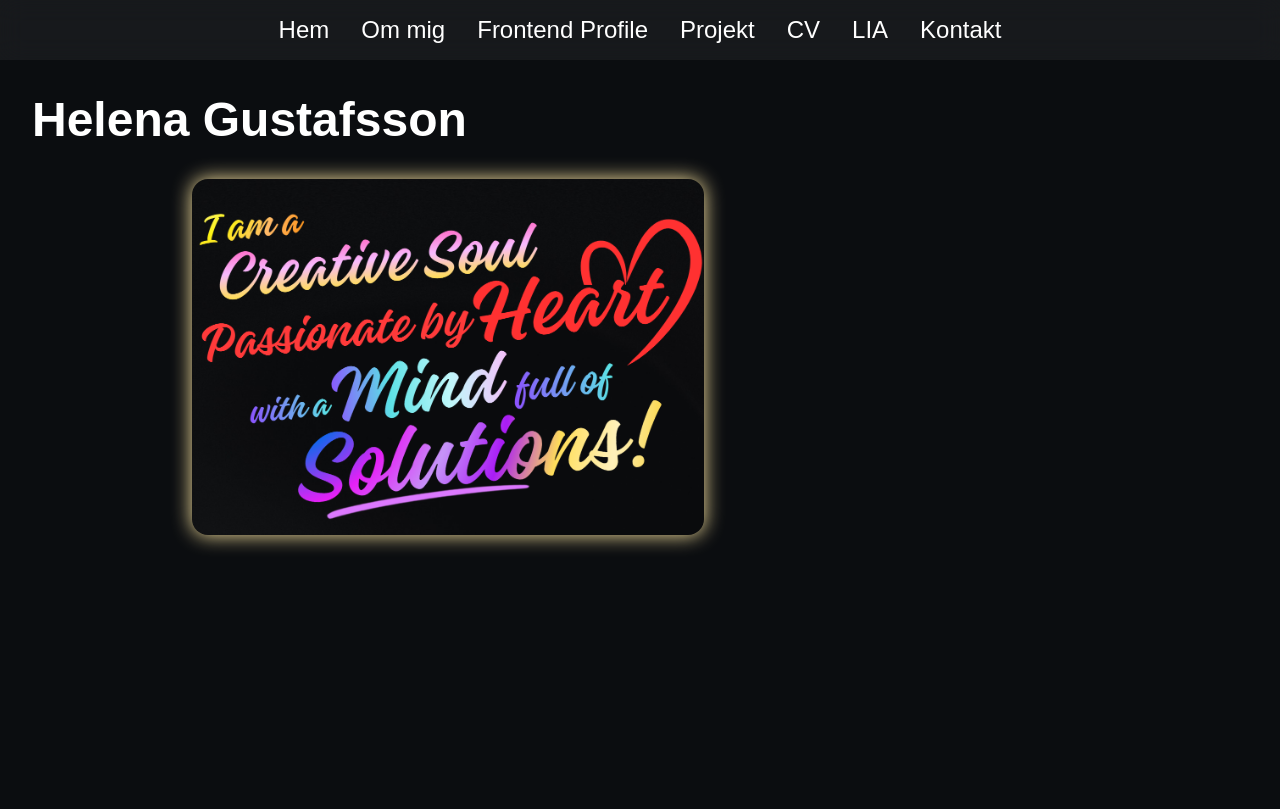
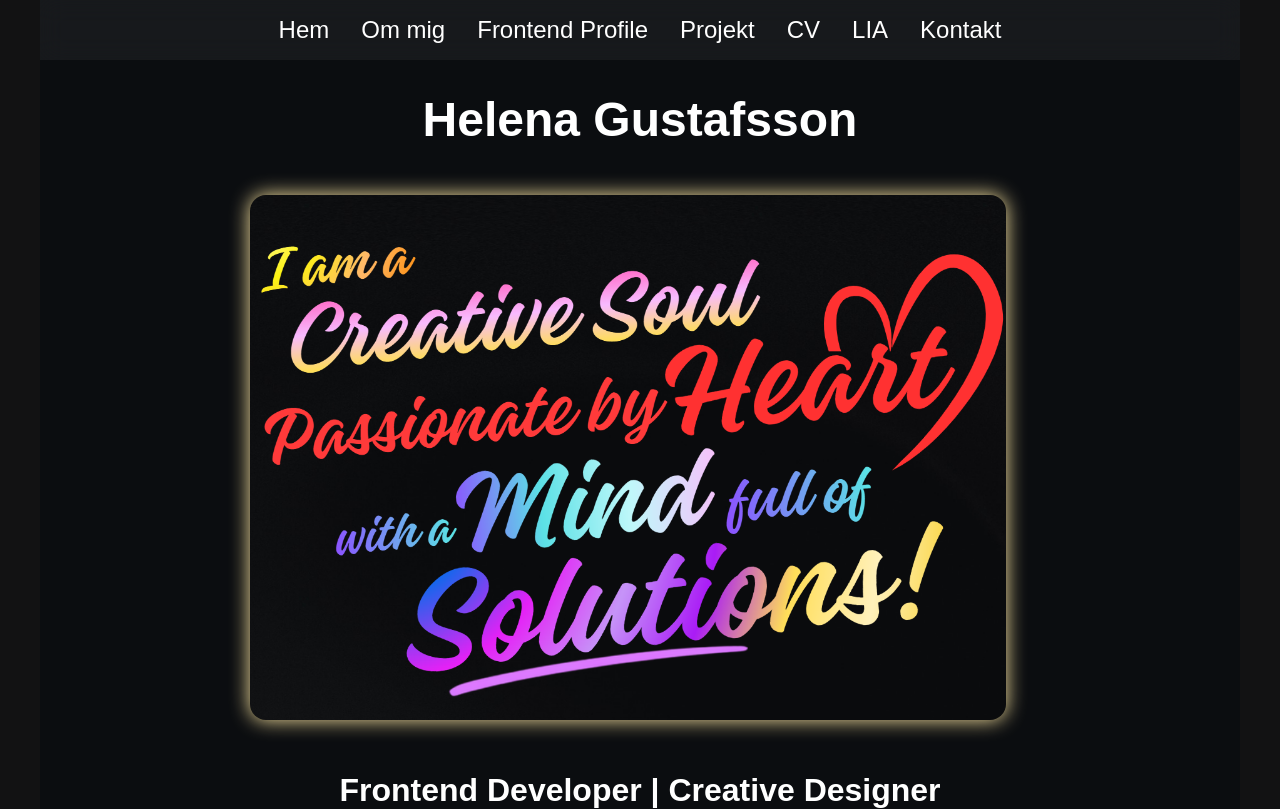
Before and after one commit to Helena-Gustafsson/Helena-Gustafsson-Portfolio-2026-React, a React (Vite) app: page / in a window 1280 px wide. Built offline with nearby package versions, Linux system fonts and the light colour scheme; a web font is replaced by a local one.

Commit message:
feat: layout

```diff
--- a/src/App.css
+++ b/src/App.css
@@ -3,6 +3,7 @@
 :root {
   /* Färger */
   --color-bg: #0b0d10;
+  --nav-outer-bg: rgba(255, 255, 255, 0.05);
   --color-text: #ffffff;
   --color-text-soft: #d0d0d0;
 
@@ -39,10 +40,10 @@
 }
 
 body {
-  background-color: var(--color-bg);
-  color: var(--color-text);
-  font-family: var(--font-stack);
-  min-height: 100vh;
+    background: #121213;
+    color: var(--color-text);
+    font-family: var(--font-stack);
+    min-height: 100vh;
 }
 
 h1,
@@ -56,6 +57,7 @@ h6 {
 
 h1 {
   margin: 2rem;
+  text-align: center;
   font-size: 3rem;
 }
 
@@ -72,3 +74,9 @@ a {
 ul {
   list-style: none;
 }
+
+.pageContainer {
+    max-width: var(--max-width);
+    margin: 0 auto; background-color:
+    var(--color-bg); min-height: 100vh;
+}
--- a/src/App.tsx
+++ b/src/App.tsx
@@ -12,14 +12,15 @@ function App() {
 
   const [activeSection, setActiveSection] = useState("home");
   return (
-  <>
+  <main className="pageContainer">
   <Navbar setActiveSection={setActiveSection} />
   <h1>Helena Gustafsson</h1>
   {activeSection === "home" && <Home />}
   {activeSection === "about" && <About />}
   {activeSection === "frontend" && <FrontendProfile />}
   {activeSection === "lia" && <LIA />} {activeSection === "projects" && <Projects />}
-  {activeSection === "cv" && <CV />} {activeSection === "contact" && <Contact />} </>
+  {activeSection === "cv" && <CV />} {activeSection === "contact" && <Contact />}
+  </main>
   );
 }
 export default App;
--- a/src/sections/Home.tsx
+++ b/src/sections/Home.tsx
@@ -3,9 +3,12 @@ import styles from '../styles/Home.module.css';
 
 function Home() {
     return (
+    <>
     <div className={styles.creativeImageContainer}>
     <CreativeImage />
     </div>
+    <h2 className={styles.title}>Frontend Developer  |  Creative Designer </h2>
+    </>
     );
 }
 
--- a/src/styles/CreativeImage.module.css
+++ b/src/styles/CreativeImage.module.css
@@ -6,5 +6,4 @@
 
     z-index: 3;
 
-    margin-left: 30%;
 }
--- a/src/styles/Home.module.css
+++ b/src/styles/Home.module.css
@@ -1,11 +1,19 @@
 .creativeImageContainer {
-  width: 50%;
+  margin-top: 3rem;
+  width: 70%;
   height: auto;
 }
 
 img {
-  width: 80%;
+  width: 90%;
   height: auto;
   object-fit: cover;
   border-radius: 10px;
+  margin-left: 25%;
+  margin-right: 25%;
 }
+
+.title {
+  margin-top: 3rem;
+  text-align: center;
+}
--- a/src/styles/NeonFrame.module.css
+++ b/src/styles/NeonFrame.module.css
@@ -1,6 +1,6 @@
 .neonFrame {
     padding: 2rem;
-    border: 3px solid transparent;
+    border: 2px solid transparent;
     border-radius: 24px;
     background: linear-gradient(var(--color-bg), var(--color-bg))
     padding-box,
```
